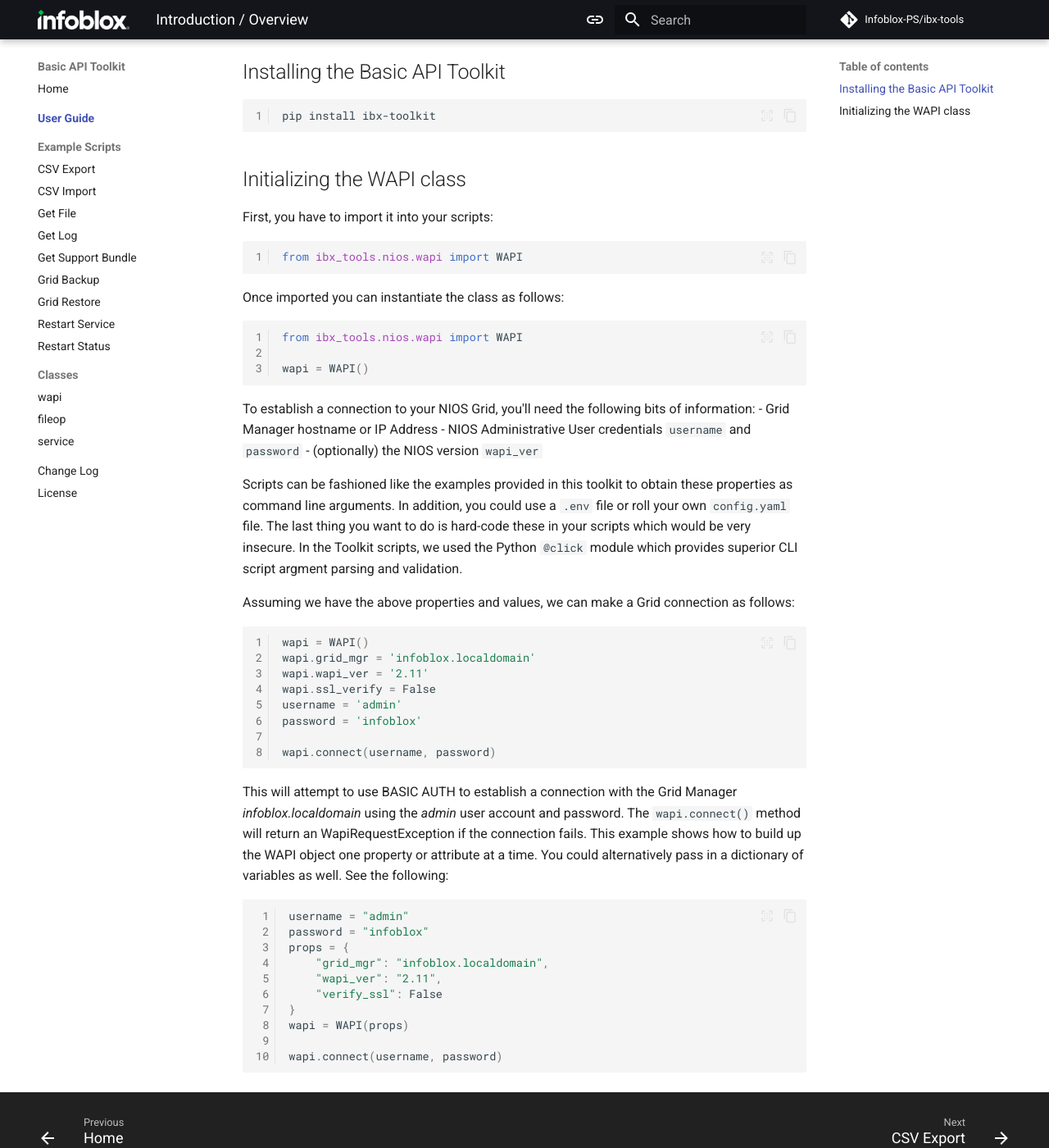
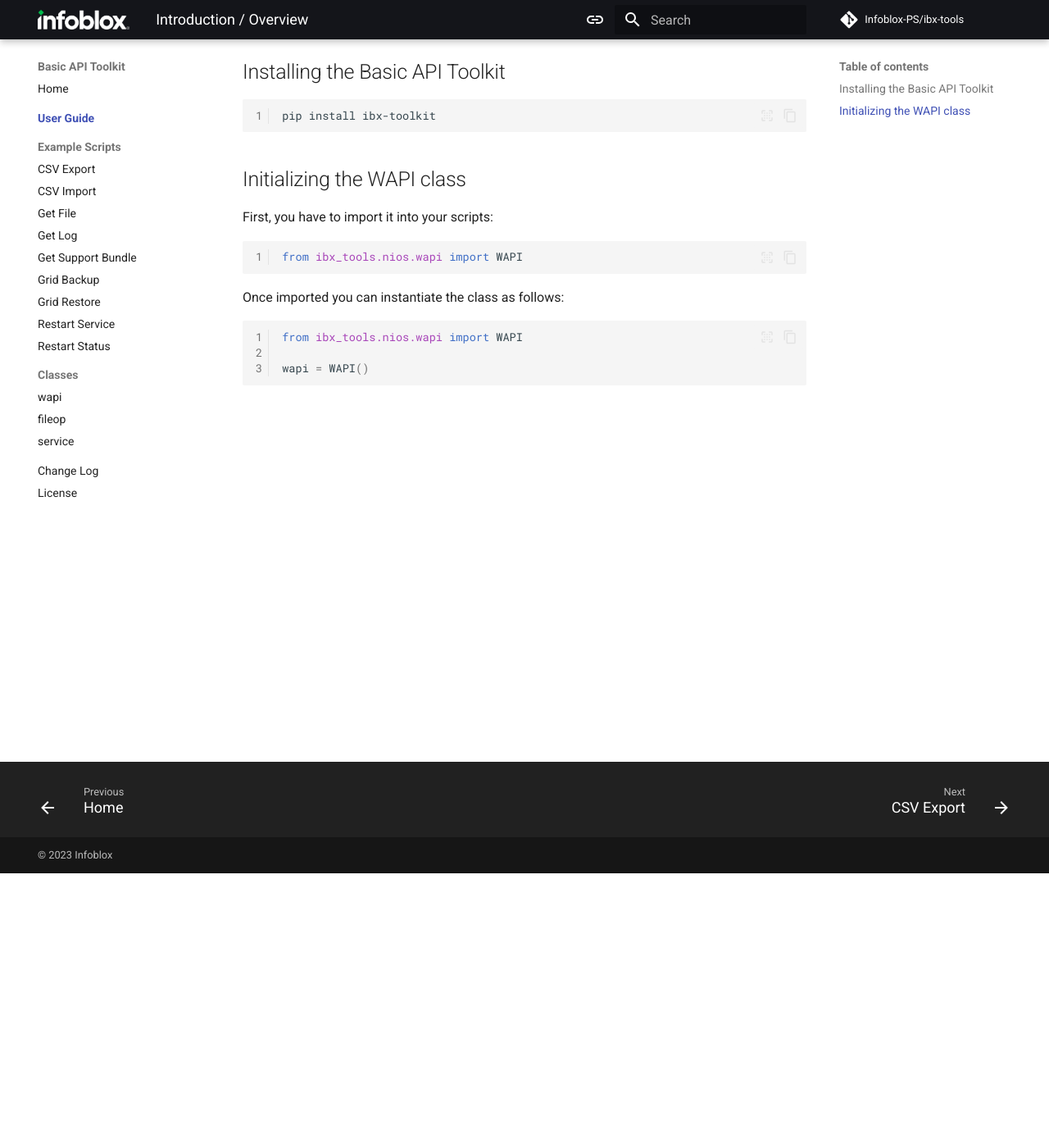
Before and after one commit to Infoblox-PS/ibx-sdk, an MkDocs documentation site: the page built from docs/user_guide/index.md, in a window 1280 px wide and 1400 px high, scrolled down 335 px. Shown: the whole window at 82% size. Built offline with MkDocs 1.6.1 and Material for MkDocs 9.7.7, drawn with Linux system fonts in a browser that asks for light colours; comment, search, counter and statistics services are not loaded.

Commit message:
docs: refactored and added new markdown files for documentation

````diff
--- a/docs/user_guide/index.md
+++ b/docs/user_guide/index.md
@@ -27,45 +27,3 @@
 
 wapi = WAPI()
 ```
-
-To establish a connection to your NIOS Grid, you'll need the following bits of information:
-- Grid Manager hostname or IP Address
-- NIOS Administrative User credentials `username` and `password`
-- (optionally) the NIOS version `wapi_ver`
-
-Scripts can be fashioned like the examples provided in this toolkit to obtain these properties
-as command line arguments. In addition, you could use a `.env` file or roll your own `config.yaml`
-file. The last thing you want to do is hard-code these in your scripts which would be very
-insecure. In the Toolkit scripts, we used the Python `@click` module which provides superior
-CLI script argment parsing and validation.
-
-Assuming we have the above properties and values, we can make a Grid connection as follows:
-
-```python
-wapi = WAPI()
-wapi.grid_mgr = 'infoblox.localdomain'
-wapi.wapi_ver = '2.11'
-wapi.ssl_verify = False
-username = 'admin'
-password = 'infoblox'
-
-wapi.connect(username, password)
-```
-This will attempt to use BASIC AUTH to establish a connection with the Grid Manager
-_infoblox.localdomain_ using the _admin_ user account and password. The `wapi.connect()`
-method will return an WapiRequestException if the connection fails. This example shows how
-to build up the WAPI object one property or attribute at a time. You could alternatively pass
-in a dictionary of variables as well. See the following:
-
-```python
-username = "admin"
-password = "infoblox"
-props = {
-    "grid_mgr": "infoblox.localdomain",
-    "wapi_ver": "2.11",
-    "verify_ssl": False
-}
-wapi = WAPI(props)
-
-wapi.connect(username, password)
-```
````
Also changed, not shown: docs/user_guide/connection.md (added, +52 -0 lines), docs/user_guide/cookbook.md (added, +1 -0 lines), docs/user_guide/delete.md (added, +1 -0 lines), docs/user_guide/functions.md (added, +1 -0 lines), docs/user_guide/get.md (added, +1 -0 lines), docs/user_guide/post.md (added, +1 -0 lines), docs/user_guide/put.md (added, +1 -0 lines).
